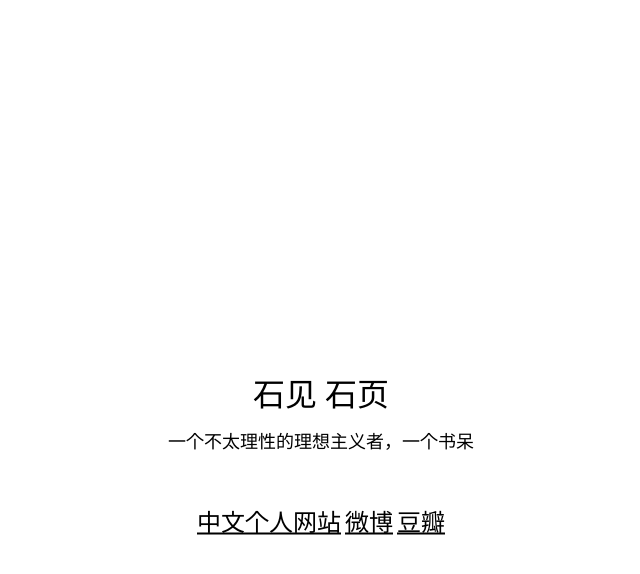
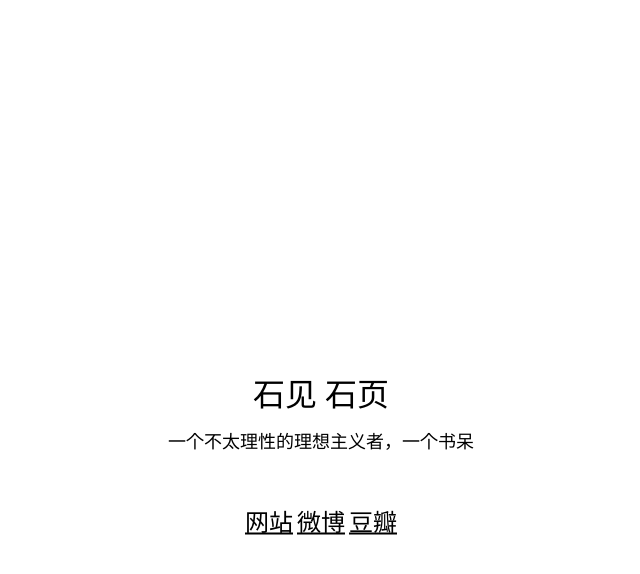
Before and after one commit to dustincys/dustincys.github.com, a Jekyll site: the page built from index.md, in a window 1280 px wide. Shown: the top 574 px of the page, without its empty margins (327-967 px from the left). Built offline with Jekyll 4.4.1, drawn with Linux system fonts in a browser that asks for light colours; some web fonts are replaced.

Commit message:
change name

```diff
--- a/_layouts/home.html
+++ b/_layouts/home.html
@@ -23,7 +23,7 @@
 				<div class="slogan">一个不太理性的理想主义者，一个书呆</div>
 			</div>
 			<center>
-			<a class="myblog" href="/cn/" title="https://yanshuo.site/cn 或 https://dustincys.github.io/cn">中文个人网站</a>
+			<a class="myblog" href="/cn/" title="https://yanshuo.site/cn 或 https://dustincys.github.io/cn">网站</a>
 			<a class="myblog" href="https://weibo.com/chuyanshuo" title="微博ID: chuyanshuo">微博</a>
 			<a class="myblog" href="https://www.douban.com/people/yanshuoIam" title="豆瓣ID: yanshuoIam">豆瓣</a>
 			</center>
```
